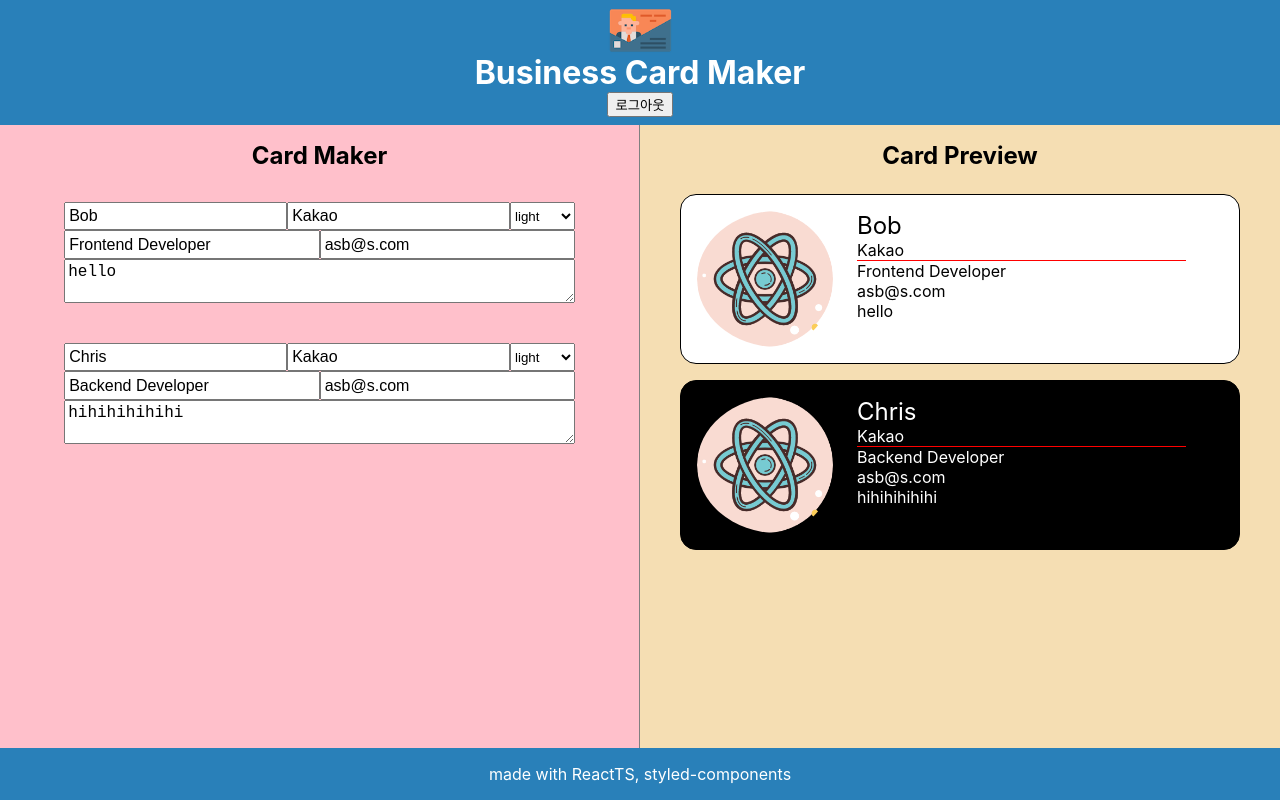
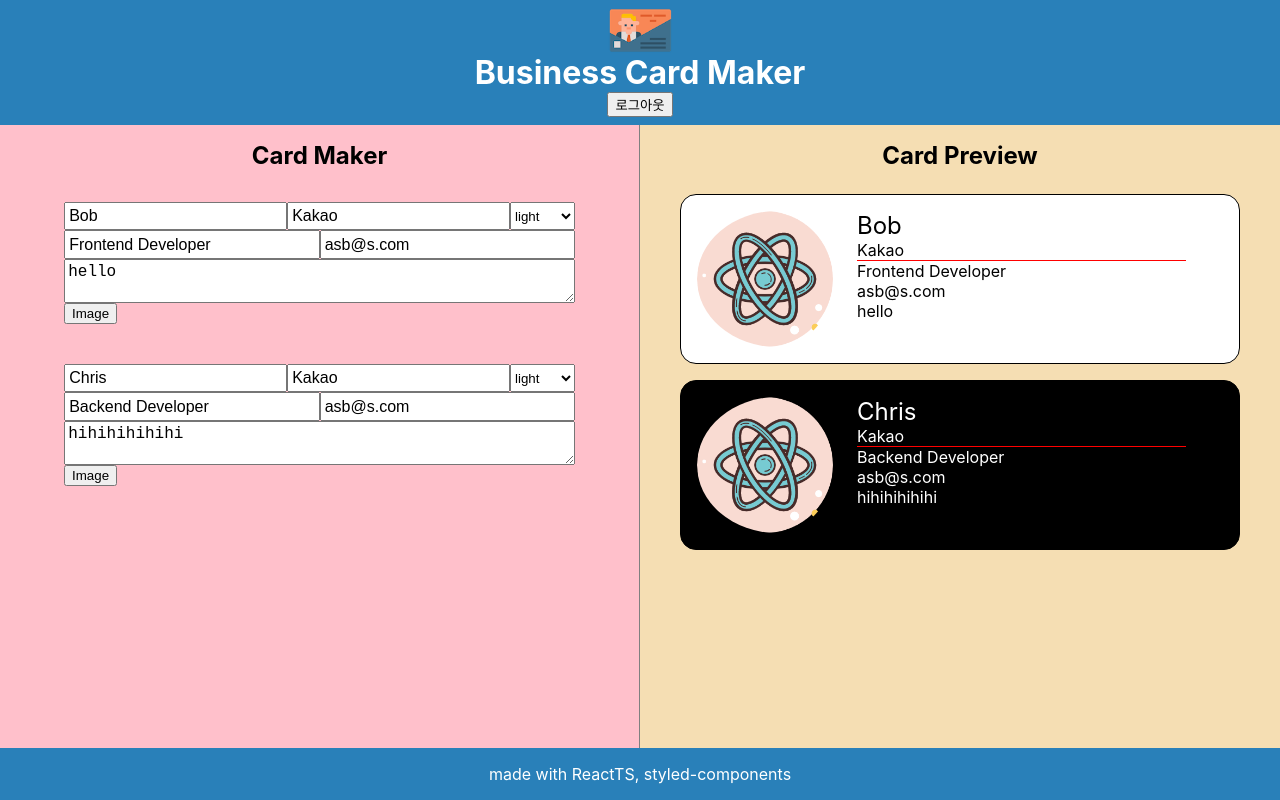
Before and after one commit to yogjin/business-card-maker, a React (Create React App) app: page /maker in a window 1280 px wide. Built offline with nearby package versions, Linux system fonts and the light colour scheme; no server answers; sample sign-in values are in the browser's storage.

Commit message:
feat: Add ImageFileInputButton

```diff
--- a/src/component/Card_edit_form/Card_edit_form.tsx
+++ b/src/component/Card_edit_form/Card_edit_form.tsx
@@ -1,4 +1,5 @@
 import { Card } from 'common/interfaces';
+import ImageFileInputButton from 'component/ImageFileInputButton/ImageFileInputButton';
 import React from 'react';
 import { FC } from 'react';
 import styled from 'styled-components';
@@ -21,6 +22,7 @@ const Card_edit_form: FC<Card_edit_formProps> = ({ card }) => {
       <Input type="text" name="title" value={title} />
       <Input type="text" name="email" value={email} />
       <Textarea name="message" value={message}></Textarea>
+      <ImageFileInputButton />
     </Form>
   );
 };
@@ -28,7 +30,6 @@ const Card_edit_form: FC<Card_edit_formProps> = ({ card }) => {
 const Form = styled.form`
   display: flex;
   flex-wrap: wrap;
-
   margin: 0.5em 3em;
   padding: 1em;
 `;
--- /dev/null
+++ b/src/component/ImageFileInputButton/ImageFileInputButton.tsx
@@ -0,0 +1,10 @@
+import React from 'react';
+import { FC } from 'react';
+
+interface ImageFileInputButtonProps {}
+
+const ImageFileInputButton: FC<ImageFileInputButtonProps> = () => {
+  return <button>Image</button>;
+};
+
+export default ImageFileInputButton;
```
